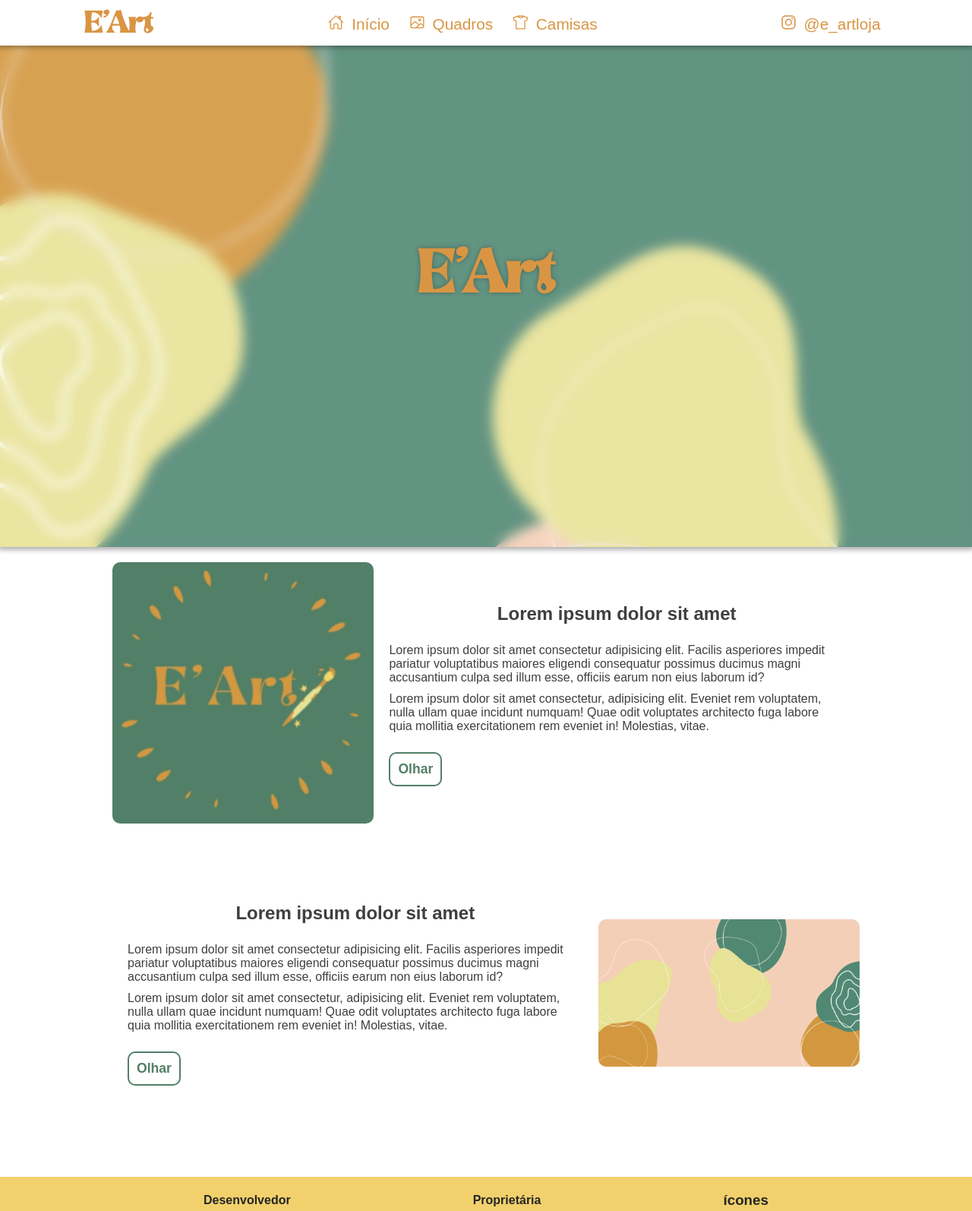
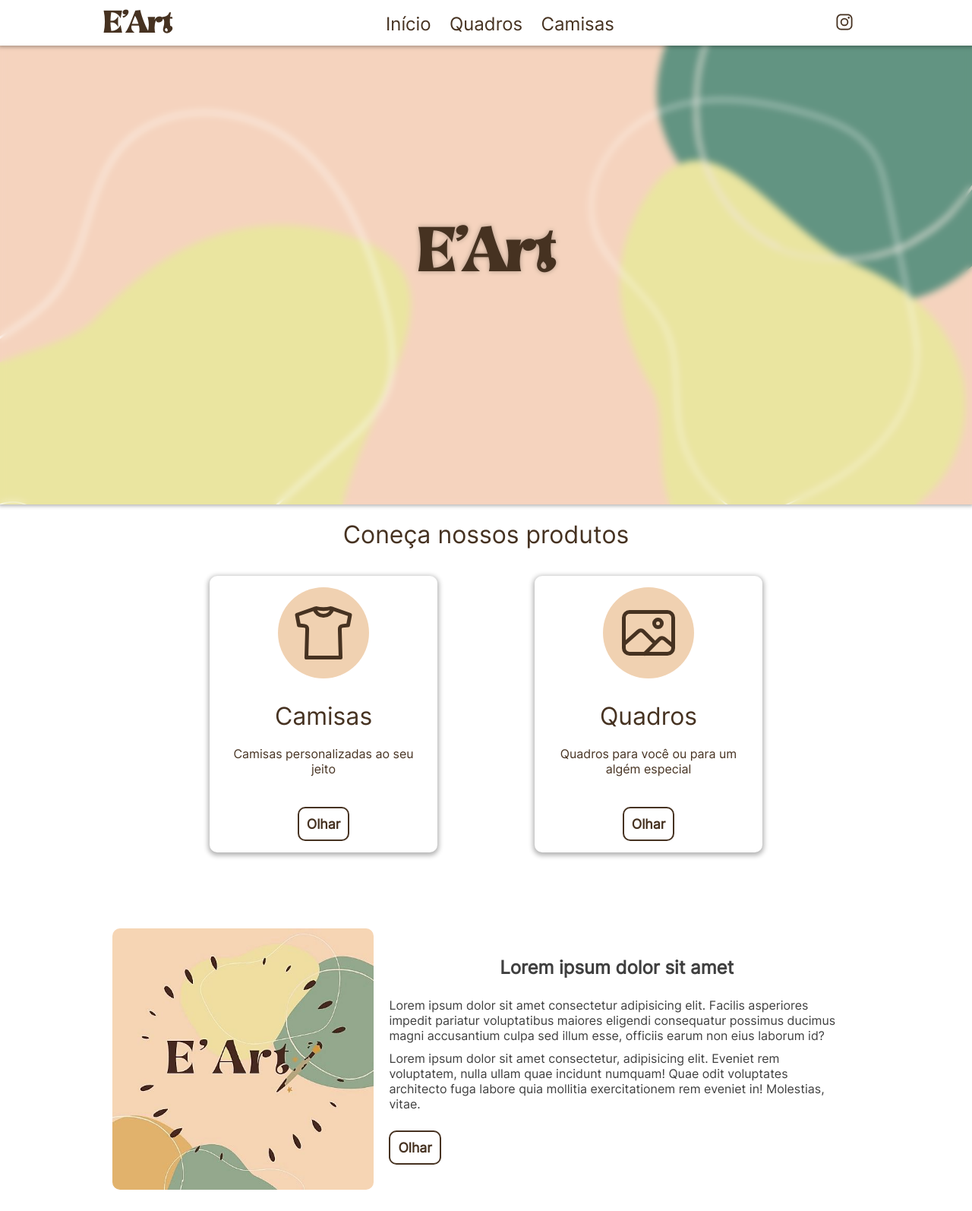
Before and after one commit to Jonathaannn/E-Art, a plain HTML site: page index.html in a window 1280 px wide. Shown: the top 1594 px of the page at 76% size. Drawn offline with nearby package versions, Linux system fonts and the light colour scheme.

Commit message:
Mudança na página inicial e criação de outras páginas

```diff
--- a/index.html
+++ b/index.html
@@ -11,31 +11,38 @@
 
 <body>
 
-    <div class="caixa">
-        <div class="caixa-secundaria">
-            <div id="ponto-image">
+    <!-- Barra de navegação do site -->
+
+    <nav class="menu">
+        <div class="menu-itens">
+            <div id="logo">
                 <h2>E'Art</h2>
             </div>
-            <div id="ponto-link">
+            <div class="itens">
                 <a href="#">
-                    <ion-icon name="home-outline"></ion-icon>Início
+                    Início
                 </a>
-                <a href="#">
-                    <ion-icon name="image-outline"></ion-icon>Quadros
+                <a href="pages/Painting.html">
+                    Quadros
                 </a>
-                <a href="#">
-                    <ion-icon name="shirt-outline"></ion-icon>Camisas
+                <a href="pages/Shirt.html">
+                    Camisas
                 </a>
             </div>
-            <div id="ponto-social">
+            <div class="itens">
                 <a href="https://instagram.com/e_artloja?igshid=YmMyMTA2M2Y" target="_blank">
-                    <ion-icon name="logo-instagram"></ion-icon>@e_artloja
+                    <ion-icon name="logo-instagram"></ion-icon>
                 </a>
             </div>
         </div>
-    </div>
+    </nav>
 
-    <section>
+    <!-- Fim Barra de navegação do site -->
+
+    <section class="container">
+
+        <!-- Template do site -->
+
         <div class="template">
             <div class="capa">
                 <div class="cont-template">
@@ -44,11 +51,37 @@
             </div>
         </div>
 
+        <!-- Fim Template do site -->
+
+        <!-- Conteúdo do site -->
         <div class="conteudo">
-            <div class="cont-conteudo">
+            <h2>Coneça nossos produtos</h2>
+            <div class="cards">
+                <div class="card">
+                    <a href="/pages/Shirt.html">
+                        <div class="card-img">
+                            <ion-icon name="shirt-outline"></ion-icon>
+                        </div>
+                        <h2>Camisas</h2>
+                        <p>Camisas personalizadas ao seu jeito</p>
+                        <a href="/pages/Shirt.html" class="cont-botao">Olhar</a>
+                    </a>
+                </div>
+                <div class="card">
+                    <a href="/pages/Painting.html">
+                        <div class="card-img">
+                            <ion-icon name="image-outline"></ion-icon>
+                        </div>
+                        <h2>Quadros</h2>
+                        <p>Quadros para você ou para um algém especial</p>
+                        <a href="/pages/Painting.html" class="cont-botao">Olhar</a>
+                    </a>
+                </div>
+            </div>
+
             <div class="cont-bloco">
                 <div class="cont-img">
-                        <img src="images/logo.png" alt="">
+                    <img src="images/logo.jpeg" alt="">
                 </div>
                 <div class="cont-text">
                     <h1>Lorem ipsum dolor sit amet</h1>
@@ -62,26 +95,13 @@
                     <a href="#" class="cont-botao">Olhar</a>
                 </div>
             </div>
-                <div class="cont-bloco">
-                    <div class="cont-text">
-                        <h1>Lorem ipsum dolor sit amet</h1>
-                        <p>Lorem ipsum dolor sit amet consectetur adipisicing elit. Facilis asperiores impedit pariatur
-                            voluptatibus maiores eligendi consequatur possimus ducimus magni accusantium culpa sed illum
-                            esse, officiis earum non eius laborum id?</p>
-                        <p>Lorem ipsum dolor sit amet consectetur, adipisicing elit. Eveniet rem voluptatem, nulla ullam
-                            quae incidunt numquam! Quae odit voluptates architecto fuga labore quia mollitia
-                            exercitationem
-                            rem eveniet in! Molestias, vitae.</p>
-                        <a href="#" class="cont-botao">Olhar</a>
-                    </div>
-                    <div class="cont-img">
-                        <img src="images/temp2.png" alt="">
-                    </div>
-                </div>
-            </div>
         </div>
 
     </section>
+
+    <!-- Fim Conteúdo do site -->
+
+    <!-- Rodapé do site -->
 
     <footer>
         <div class="rodape">
@@ -99,10 +119,12 @@
             </div>
         </div>
         <div class="direito">
-            <hr width="100%" color="#527f68">
+            <hr width="100%" color="#463221">
             <p>Copyright © 2022 e_artloja. Todos os direitos reservados.</p>
         </div>
     </footer>
+
+    <!-- Fim Rodapé do site -->
 
     <button class="topo-btn" onclick="backTop()">
         <ion-icon name="chevron-up-circle-outline"></ion-icon>
--- a/styles/style.css
+++ b/styles/style.css
@@ -1,12 +1,16 @@
 @font-face {
   font-family: Brasika;
   src: url(../fonts/Brasika.otf);
+}
+@font-face {
+  font-family: Inter;
+  src: url(../fonts/Inter-Regular.ttf);
 }
 * {
   margin: 0;
   padding: 0;
   box-sizing: border-box;
-  font-family: Arial, Helvetica, sans-serif;
+  font-family: Inter, Helvetica, Arial, sans-serif;
 }
 
 /* Estilo da barra de scroll */
@@ -20,21 +24,21 @@ body::-webkit-scrollbar-track {
 }
 
 body::-webkit-scrollbar-thumb {
-  background-color: #f2d16d;
+  background-color: #463221;
   border-radius: 3px;
 }
 
 /* Menu do site */
 
-.caixa {
+.menu {
   width: 100%;
   background: #fff;
   height: 60px;
   position: fixed;
-  box-shadow: 0 1px 6px 2px rgba(0, 0, 0, 0.3);
+  box-shadow: 0 0px 5px 2px rgba(0, 0, 0, 0.3);
   z-index: 1;
 }
-.caixa-secundaria {
+.menu-itens {
   width: 100%;
   height: 100%;
   display: flex;
@@ -43,24 +47,22 @@ body::-webkit-scrollbar-thumb {
   flex-direction: row;
   padding: 3px 0 0 0;
 }
-#ponto-image h2 {
+#logo h2 {
   font-family: Brasika;
   font-size: 2rem;
-  color: #d99543;
+  color: #463221;
 }
-#ponto-link a,
-#ponto-social a {
+.itens a {
   text-decoration: none;
-  color: #d99543;
+  color: #463221;
   margin: 0 10px;
-  font-size: 1.3rem;
+  font-size: 1.5rem;
   font-weight: 500;
 }
-#ponto-link a:hover,
-#ponto-social a:hover {
-  color: #527f68;
+.itens a:hover {
+  color: #e1b26c;
 }
-ion-icon {
+.itens ion-icon {
   padding-right: 10px;
 }
 
@@ -72,13 +74,13 @@ ion-icon {
   font-size: 2em;
   width: 50px;
   height: 50px;
-  background-color: #527f68;
-  color: #d99543;
+  color: #463221;
   padding: 8px;
+  background-color: #f0d1b1;
   border-radius: 10px;
+  box-shadow: 0 1px 6px 2px rgba(0, 0, 0, 0.3), 0 2px 4px 0 rgba(0, 0, 0, 0.06);
   right: 20px;
   bottom: 20px;
-  box-shadow: 0 1px 6px 2px rgba(0, 0, 0, 0.3), 0 2px 4px 0 rgba(0, 0, 0, 0.06);
   cursor: pointer;
   position: fixed;
   transition: all 0.3s;
@@ -103,15 +105,15 @@ section {
 
 .template {
   width: 100%;
-  height: 90vh;
-  background: url(../images/temp1.png) #527f68;
-  box-shadow: 0 2px 6px 2px rgba(0, 0, 0, 0.3);
+  height: 83vh;
+  background: url(../images/temp2.png) #527f68;
+  box-shadow: 0 0px 5px 2px rgba(0, 0, 0, 0.3);
 }
 .capa {
   width: 100%;
   height: 100%;
   background-color: rgba(255, 255, 255, 0.1);
-  backdrop-filter: blur(8px);
+  backdrop-filter: blur(5px);
 }
 .cont-template {
   width: 80%;
@@ -122,26 +124,22 @@ section {
   align-items: center;
 }
 .cont-template h1 {
-  color: #d99543;
+  color: #463221;
   font-family: Brasika;
   font-size: 4rem;
   text-align: center;
   display: inline-block;
   filter: drop-shadow(0 0 3px rgba(0, 0, 0, 0.3));
-  transition: all 0.2s ease-in-out;
-}
-.cont-template h1:hover {
-  font-size: 4.5rem;
-  transition: all 0.2s ease-in-out;
+  cursor: default;
 }
 
 /* Corpo conteúdo */
 
-.conteudo {
+.container {
   width: 100%;
   height: 100%;
 }
-.cont-conteudo {
+.conteudo {
   width: 80%;
   margin: 0 auto;
   height: 100%;
@@ -179,25 +177,75 @@ section {
   display: inline-block;
   padding: 10px;
   background-color: #fff;
-  border: 2px solid #527f68;
+  border: 2px solid #463221;
   border-radius: 10px;
-  color: #527f68;
+  color: #463221;
   font-size: 1.1rem;
   transition: all 0.2s ease-in-out;
   font-weight: 600;
   margin-top: 20px;
 }
 .cont-botao:hover {
-  background-color: #527f68;
-  color: #d99543;
+  background-color: #f0d1b1;
+  border: 2px solid #f0d1b1;
   transition: all 0.2s ease-in-out;
 }
-
+.conteudo h2 {
+  font-size: 2em;
+  font-weight: 300;
+  text-align: center;
+  color: #463221;
+}
+.cards {
+  width: 100%;
+  display: flex;
+  justify-content: space-evenly;
+  align-content: center;
+  align-items: center;
+  margin: 35px 0 100px 0;
+}
+.card {
+  box-shadow: 0 2px 6px 2px rgba(0, 0, 0, 0.3);
+  width: 300px;
+  border-radius: 10px;
+  padding: 15px;
+  transition: all ease 0.2s;
+  text-align: center;
+}
+.card:hover {
+  transition: all ease 0.2s;
+  box-shadow: 0 3px 6px 2px rgba(0, 0, 0, 0.5);
+}
+.card-img {
+  margin: 0 auto;
+  width: 120px;
+  height: 120px;
+  border-radius: 50%;
+  display: flex;
+  align-items: center;
+  justify-content: center;
+  font-size: 5em;
+  background-color: #f0d1b1;
+  color: #463221;
+}
+.card h2 {
+  margin-top: 30px;
+  color: #463221;
+}
+.card p {
+  margin: 20px 0;
+  color: #463221;
+}
+a {
+  text-decoration: none;
+  color: #000;
+  display: inline-block;
+}
 /* Estilo do rodapé do site */
 
 footer {
   width: 100%;
-  background-color: #f2d16d;
+  background-color: #f0d1b1;
   height: 100%;
 }
 .rodape {
```
Also changed, not shown: pages/Painting.html (added, +81 -0 lines), pages/Shirt.html (added, +65 -0 lines), styles/pages.css (added, +19 -0 lines), fonts/Inter-Regular.ttf (added), images/logo.jpeg (added). Lines whose indentation alone changed are shown as unchanged.
